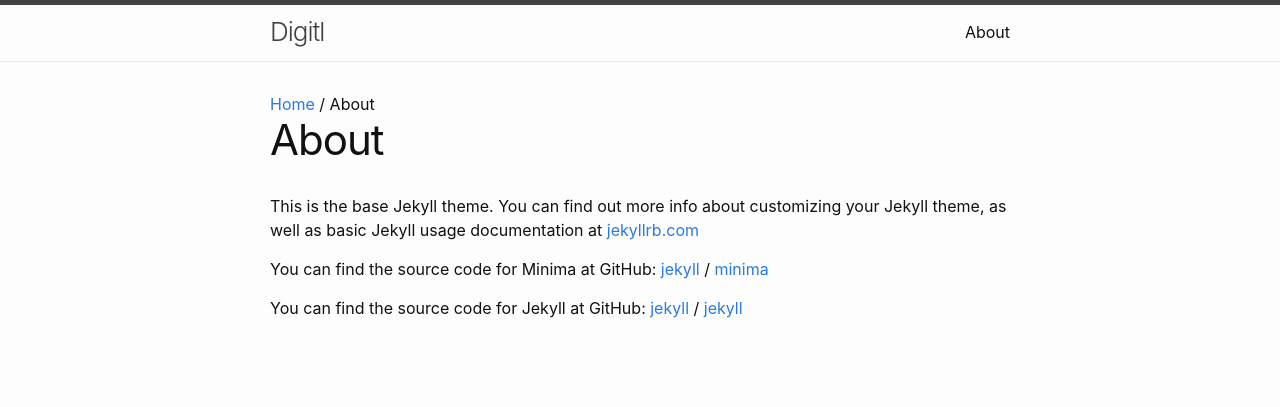
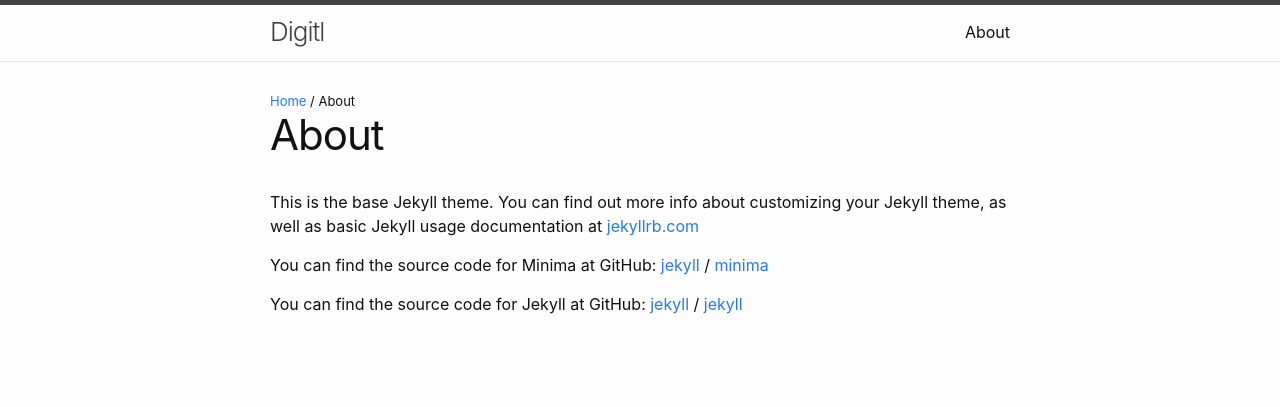
Before and after one commit to billbennettnz/billbennettnz.github.io, a Jekyll site: the page built from about.md, in a window 1280 px wide. Shown: the top 407 px of the page. Built offline with Jekyll 4.4.1, drawn with Linux system fonts in a browser that asks for light colours.

Commit message:
Update _layout.scss

```diff
--- a/_sass/minima/_layout.scss
+++ b/_sass/minima/_layout.scss
@@ -340,3 +340,8 @@
     width: calc(50% - (#{$spacing-unit} / 2));
   }
 }
+
+/** breadcrumbs */
+#breadcrumbs {
+  font-size:small;
+}
```
